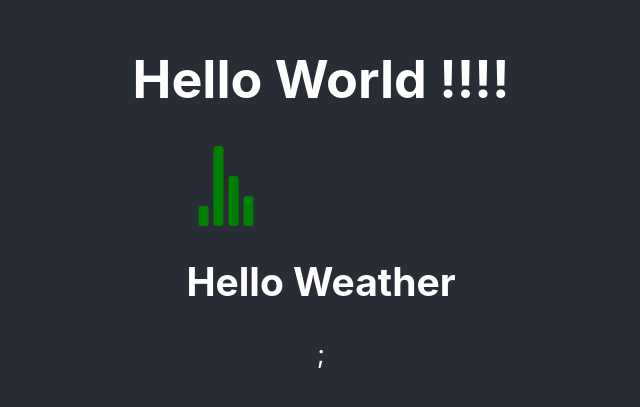
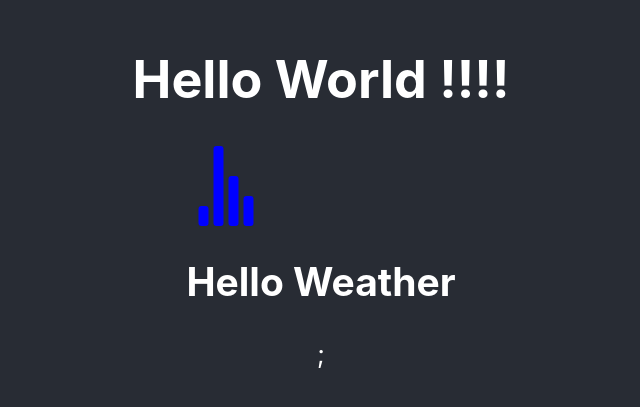
Before and after one commit to VuvuM03/weather-react, a React (Create React App) app: page / in a window 1280 px wide. Shown: the part 209-616 px from the top of the page, without its empty margins (319-959 px from the left). Built offline with nearby package versions, Linux system fonts and the light colour scheme; no server answers.

Commit message:
Updated loader to blue

```diff
--- a/src/Weather.js
+++ b/src/Weather.js
@@ -24,7 +24,7 @@ export default function Weather(props) {
         height="80"
         width="80"
         radius="9"
-        color="green"
+        color="blue"
         ariaLabel="three-dots-loading"
         wrapperStyle
         wrapperClass
```
